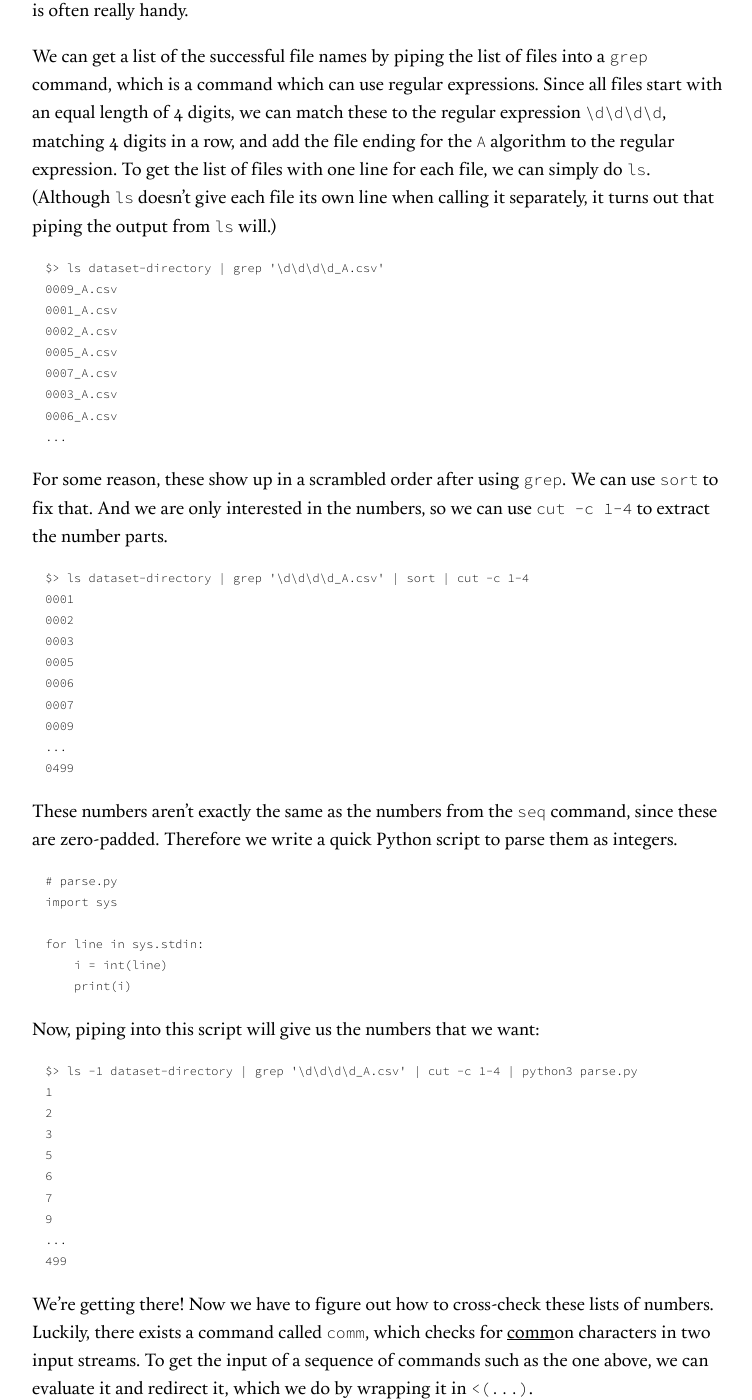
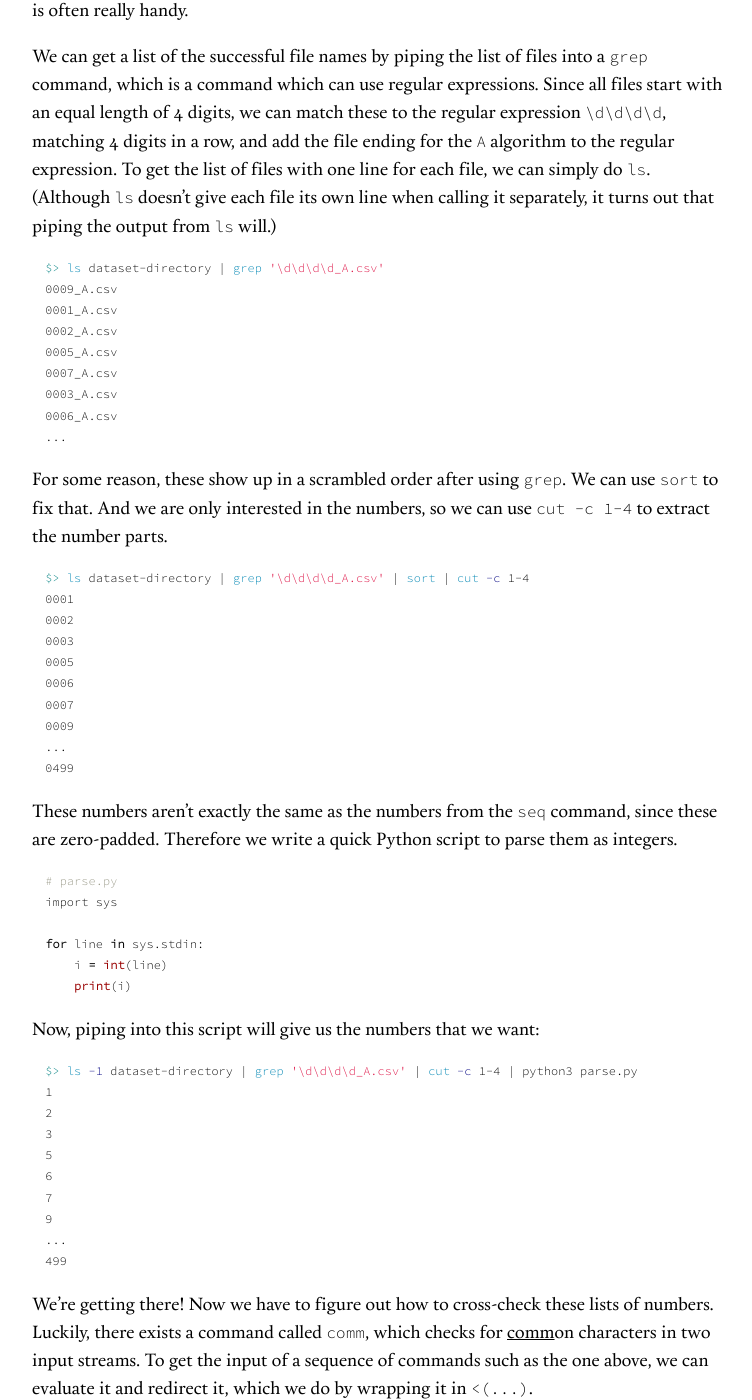
Before and after one commit to vegarsti/vegarsti.github.io, a Jekyll site: the page built from _posts/2019-02-13-unix.md, in a window 1280 px wide and 1400 px high, scrolled down 2172 px. Shown: the whole window, without its empty margins (258-1010 px from the left). Built offline with Jekyll 4.4.1, drawn with Linux system fonts in a browser that asks for light colours; nearby versions of some CDN libraries; some of the changed text lies outside the part shown.

Commit message:
Add syntax highlighting

````diff
--- a/_posts/2019-02-13-unix.md
+++ b/_posts/2019-02-13-unix.md
@@ -9,7 +9,7 @@ I am starting to realize that the Unix command-line toolbox can fix absolutely a
 
 I'm working on research for my master thesis. As with many statisticians, I am running a lot of simulations. I first simulate some data according to some numerical seed (to ensure reproducibility), and then use an algorithm to estimate something based on that data. For each simulation run, I create some files, typically like so:
 
-```
+```bash
 dataset-directory/0001_data.csv
 dataset-directory/0001_A.csv
 ```
@@ -17,7 +17,7 @@ Sometimes a run fails. This doesn't really matter in this case: For any failed s
 
 After running algorithm `A` on a lot of data, I end up with a large list of files like
 
-```
+```bash
 dataset-directory/0001_data.csv
 dataset-directory/0001_A.csv
 dataset-directory/0002_data.csv
@@ -45,7 +45,7 @@ I certainly could go over manually, but that would be error prone, and incredibl
 
 To be obtuse: Those that didn't succeed are the numbers from `0001` to `0500` except those that suceeded. And one handy command to get a list of numbers is `seq`:
 
-```
+```bash
 $> seq 10
 1
 2
@@ -64,7 +64,7 @@ Now, if we can get a list of all the successful runs, we should be able to get w
 
 Most command-line utilities do one pretty specific thing. For example, with `cut` you can get the characters on specific locations on each line
 
-```
+```bash
 $> cat text
 Lorem ipsum
 dolor sit amet
@@ -76,7 +76,7 @@ Notice here the use of the so-called pipe operator `|`. Like I said, most utilit
 
 We can get a list of the successful file names by piping the list of files into a `grep` command, which is a command which can use regular expressions. Since all files start with an equal length of 4 digits, we can match these to the regular expression `\d\d\d\d`, matching 4 digits in a row, and add the file ending for the `A` algorithm to the regular expression. To get the list of files with one line for each file, we can simply do `ls`. (Although `ls` doesn't give each file its own line when calling it separately, it turns out that piping the output from `ls` will.)
 
-```
+```bash
 $> ls dataset-directory | grep '\d\d\d\d_A.csv'
 0009_A.csv
 0001_A.csv
@@ -89,7 +89,7 @@ $> ls dataset-directory | grep '\d\d\d\d_A.csv'
 ```
 For some reason, these show up in a scrambled order after using `grep`. We can use `sort` to fix that. And we are only interested in the numbers, so we can use `cut -c 1-4` to extract the number parts.
 
-```
+```bash
 $> ls dataset-directory | grep '\d\d\d\d_A.csv' | sort | cut -c 1-4
 0001
 0002
@@ -103,7 +103,7 @@ $> ls dataset-directory | grep '\d\d\d\d_A.csv' | sort | cut -c 1-4
 ```
 These numbers aren't exactly the same as the numbers from the `seq` command, since these are zero-padded. Therefore we write a quick Python script to parse them as integers.
 
-```
+```python
 # parse.py
 import sys
 
@@ -114,7 +114,7 @@ for line in sys.stdin:
 
 Now, piping into this script will give us the numbers that we want:
 
-```
+```bash
 $> ls -1 dataset-directory | grep '\d\d\d\d_A.csv' | cut -c 1-4 | python3 parse.py
 1
 2
@@ -129,7 +129,7 @@ $> ls -1 dataset-directory | grep '\d\d\d\d_A.csv' | cut -c 1-4 | python3 parse.
 
 We're getting there! Now we have to figure out how to cross-check these lists of numbers. Luckily, there exists a command called `comm`, which checks for <u>comm</u>on characters in two input streams. To get the input of a sequence of commands such as the one above, we can evaluate it and redirect it, which we do by wrapping it in `<(...)`.
 
-```
+```bash
 $> comm <(ls dataset-directory | grep '\d\d\d\d_A.csv' | cut -c 1-4 | python3 parse.py) <(seq 500)
         1
         2
@@ -146,7 +146,7 @@ $> comm <(ls dataset-directory | grep '\d\d\d\d_A.csv' | cut -c 1-4 | python3 pa
 ```
 This output is a bit disorienting. If we read the manual of `comm` (by doing `man comm`), we see that `comm` "produces three text columns as output: lines only in file1; lines only in file2; and lines in both files." To suppress column 1 -- which is empty, since no numbers are only from the file list -- call `comm` with the flag `-1`. And since we are not interested in the numbers which are in both streams, we suppress with the `-3` flag as well.
 
-```
+```bash
 $> comm -1 -3 <(ls dataset-directory | grep '\d\d\d\d_A.csv' | cut -c 1-4 | python3 parse.py) <(seq 500)
 4
 8
````
